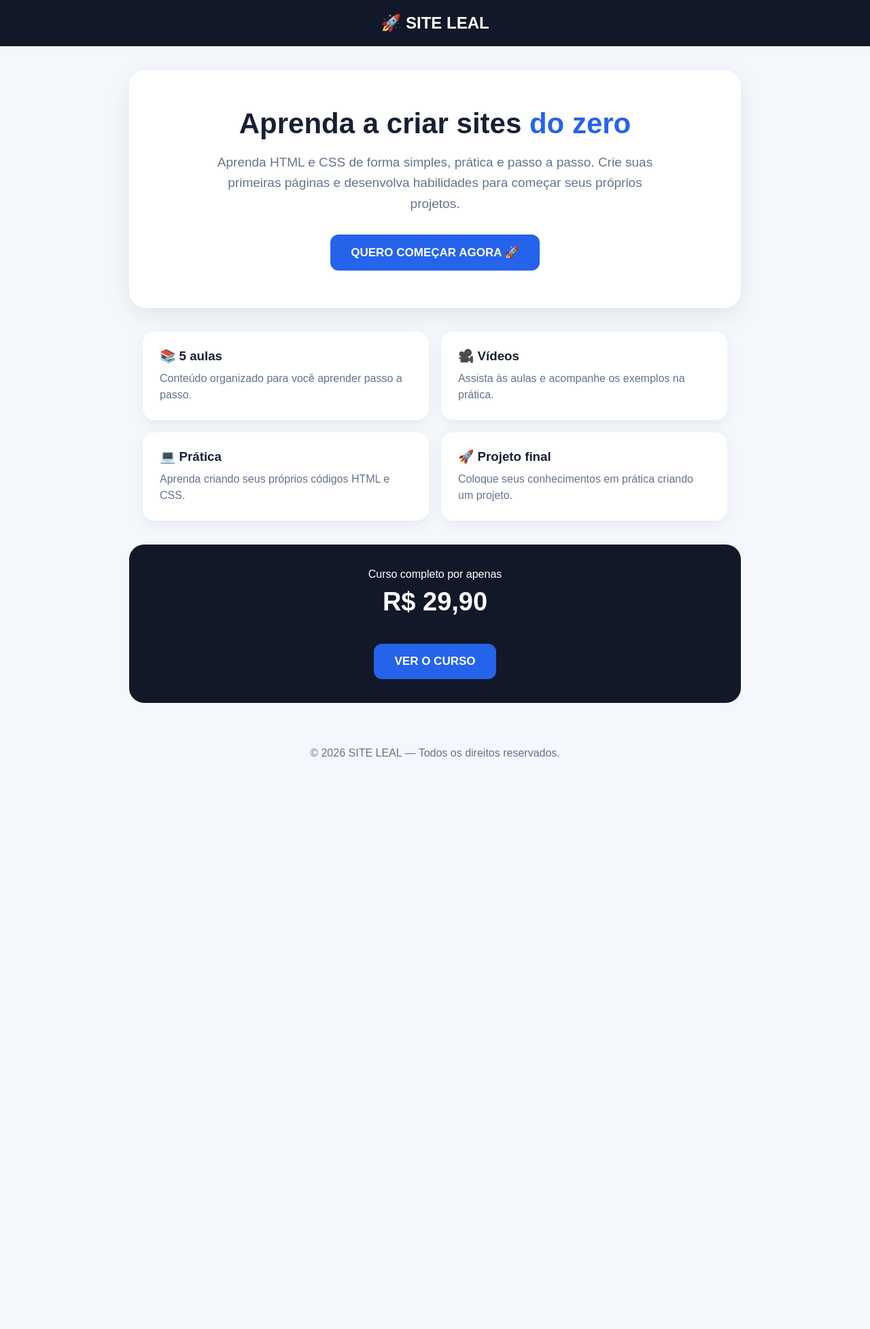
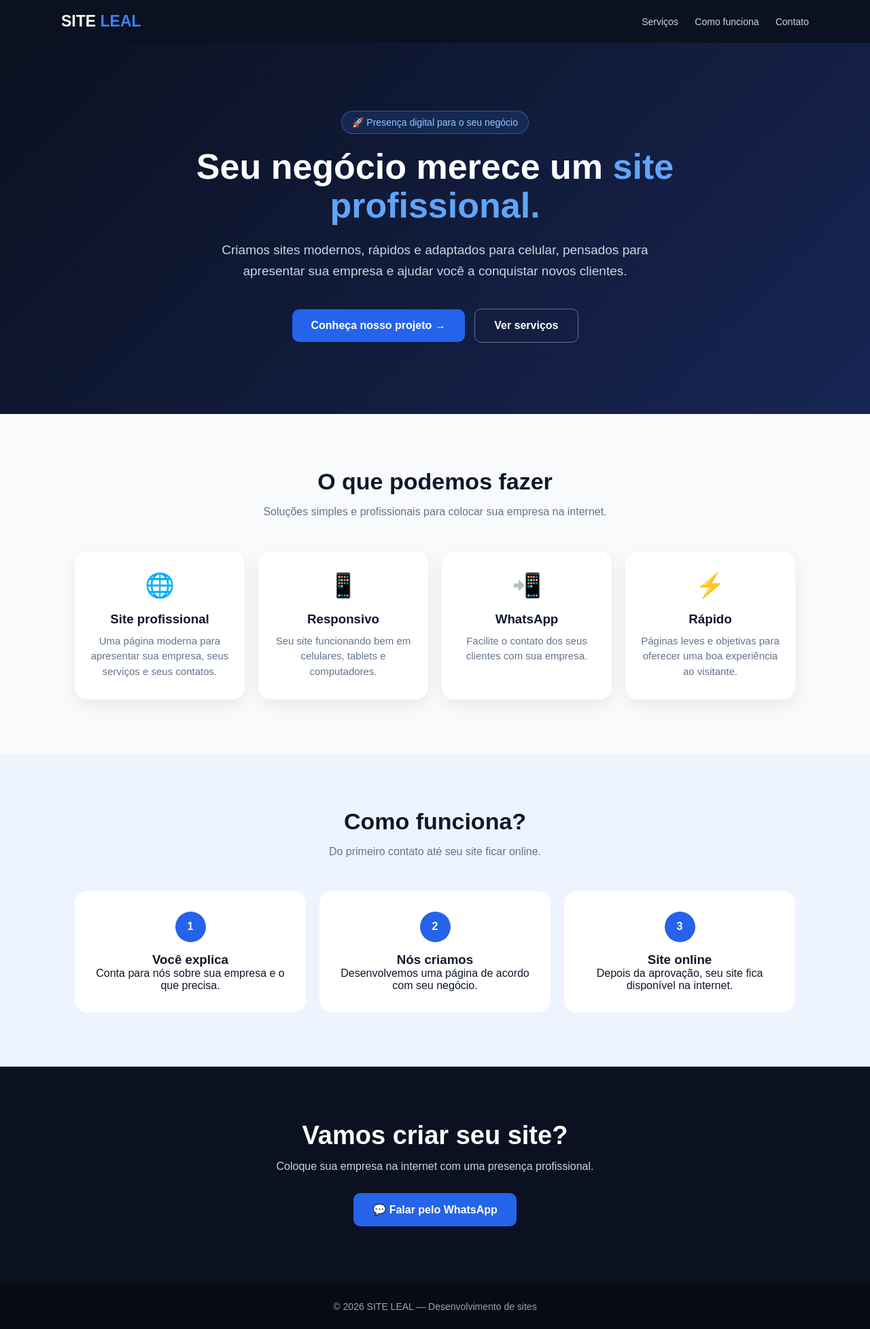
Before and after one commit to luizfernandoo21k-max/site-cursos, a Flask app: page / in a window 1280 px wide. Shown: the whole page at 68% size. Before the commit the page ends 1113 px from the top, so only its background shows below. Run offline with Flask 3, Linux system fonts and the light colour scheme.

Commit message:
Atualizar páginas do site

```diff
--- a/templates/index.html
+++ b/templates/index.html
@@ -4,85 +4,158 @@
     <meta charset="UTF-8">
     <meta name="viewport" content="width=device-width, initial-scale=1.0">
 
-    <title>SITE LEAL | Aprenda a Criar Sites</title>
+    <title>SITE LEAL | Sites Profissionais</title>
 
     <style>
         * {
-            box-sizing: border-box;
             margin: 0;
             padding: 0;
+            box-sizing: border-box;
+        }
+
+        html {
+            scroll-behavior: smooth;
         }
 
         body {
             font-family: Arial, sans-serif;
-            background: #f4f7fb;
-            color: #172033;
+            background: #f8fafc;
+            color: #0f172a;
         }
 
         header {
-            background: #111827;
+            background: #0b1120;
+            padding: 18px 20px;
+            position: sticky;
+            top: 0;
+            z-index: 10;
+        }
+
+        .nav {
+            max-width: 1100px;
+            margin: auto;
+            display: flex;
+            align-items: center;
+            justify-content: space-between;
+        }
+
+        .logo {
             color: white;
-            padding: 20px;
+            font-size: 23px;
+            font-weight: bold;
+        }
+
+        .logo span {
+            color: #3b82f6;
+        }
+
+        .nav a {
+            color: #cbd5e1;
+            text-decoration: none;
+            margin-left: 20px;
+            font-size: 14px;
+        }
+
+        .hero {
+            background: linear-gradient(135deg, #0b1120, #172554);
+            color: white;
+            padding: 100px 20px;
             text-align: center;
         }
 
-        header h2 {
-            font-size: 24px;
+        .hero-content {
+            max-width: 850px;
+            margin: auto;
         }
 
-        .hero {
-            max-width: 900px;
-            margin: 35px auto;
-            padding: 55px 25px;
-            text-align: center;
-            background: white;
-            border-radius: 24px;
-            box-shadow: 0 10px 35px rgba(0,0,0,0.08);
+        .tag {
+            display: inline-block;
+            padding: 8px 15px;
+            background: rgba(59,130,246,0.15);
+            border: 1px solid rgba(96,165,250,0.4);
+            border-radius: 30px;
+            color: #93c5fd;
+            margin-bottom: 20px;
+            font-size: 14px;
         }
 
         .hero h1 {
-            font-size: 42px;
-            margin-bottom: 18px;
+            font-size: 52px;
+            line-height: 1.1;
+            margin-bottom: 22px;
         }
 
         .hero h1 span {
-            color: #2563eb;
+            color: #60a5fa;
         }
 
         .hero p {
-            max-width: 650px;
+            max-width: 680px;
             margin: auto;
+            color: #cbd5e1;
             font-size: 19px;
             line-height: 1.6;
-            color: #64748b;
+        }
+
+        .botoes {
+            margin-top: 35px;
         }
 
         .botao {
             display: inline-block;
-            margin-top: 30px;
-            padding: 16px 30px;
+            padding: 15px 28px;
+            border-radius: 10px;
+            text-decoration: none;
+            font-weight: bold;
+            margin: 5px;
+        }
+
+        .principal {
             background: #2563eb;
             color: white;
-            text-decoration: none;
-            border-radius: 12px;
-            font-weight: bold;
-            font-size: 17px;
         }
 
-        .beneficios {
-            max-width: 900px;
-            margin: 30px auto;
+        .secundario {
+            border: 1px solid #64748b;
+            color: white;
+        }
+
+        .secao {
+            max-width: 1100px;
+            margin: auto;
+            padding: 80px 20px;
+            text-align: center;
+        }
+
+        .titulo {
+            font-size: 34px;
+            margin-bottom: 12px;
+        }
+
+        .subtitulo {
+            color: #64748b;
+            max-width: 650px;
+            margin: auto;
+            line-height: 1.6;
+        }
+
+        .cards {
             display: grid;
-            grid-template-columns: repeat(2, 1fr);
-            gap: 18px;
-            padding: 0 20px;
+            grid-template-columns: repeat(4, 1fr);
+            gap: 20px;
+            margin-top: 45px;
         }
 
         .card {
             background: white;
-            padding: 25px;
+            padding: 30px 20px;
             border-radius: 18px;
-            box-shadow: 0 6px 20px rgba(0,0,0,0.06);
+            box-shadow: 0 8px 25px rgba(15,23,42,0.07);
+        }
+
+        .icone {
+            font-size: 35px;
+            margin-bottom: 18px;
         }
 
         .card h3 {
@@ -92,37 +165,101 @@
         .card p {
             color: #64748b;
             line-height: 1.5;
+            font-size: 15px;
         }
 
-        .oferta {
-            max-width: 900px;
-            margin: 35px auto;
-            padding: 35px 20px;
-            text-align: center;
-            background: #111827;
-            color: white;
-            border-radius: 22px;
+        .processo {
+            background: #eef4ff;
         }
 
-        .preco {
+        .passos {
+            display: grid;
+            grid-template-columns: repeat(3, 1fr);
+            gap: 20px;
+            margin-top: 45px;
+        }
+
+        .passo {
+            background: white;
+            padding: 30px;
+            border-radius: 18px;
+        }
+
+        .numero {
+            width: 45px;
+            height: 45px;
+            margin: auto auto 15px;
+            border-radius: 50%;
+            background: #2563eb;
+            color: white;
+            display: flex;
+            align-items: center;
+            justify-content: center;
+            font-weight: bold;
+        }
+
+        .cta {
+            background: #0b1120;
+            color: white;
+            text-align: center;
+            padding: 80px 20px;
+        }
+
+        .cta h2 {
             font-size: 38px;
-            font-weight: bold;
-            margin: 10px;
+            margin-bottom: 15px;
+        }
+
+        .cta p {
+            color: #cbd5e1;
+            margin-bottom: 25px;
         }
 
         footer {
+            background: #070b14;
+            color: #94a3b8;
             text-align: center;
-            padding: 30px;
-            color: #64748b;
+            padding: 25px;
+            font-size: 14px;
         }
 
-        @media (max-width: 600px) {
-            .hero h1 {
-                font-size: 30px;
+        @media (max-width: 800px) {
+            .hero {
+                padding: 75px 20px;
             }
 
-            .beneficios {
+            .hero h1 {
+                font-size: 38px;
+            }
+
+            .cards {
+                grid-template-columns: 1fr 1fr;
+            }
+
+            .passos {
                 grid-template-columns: 1fr;
+            }
+
+            .nav a {
+                display: none;
+            }
+        }
+
+        @media (max-width: 500px) {
+            .hero h1 {
+                font-size: 32px;
+            }
+
+            .hero p {
+                font-size: 17px;
+            }
+
+            .cards {
+                grid-template-columns: 1fr;
+            }
+
+            .titulo {
+                font-size: 28px;
             }
         }
     </style>
@@ -131,65 +268,155 @@
 <body>
 
 <header>
-    <h2>🚀 SITE LEAL</h2>
+    <div class="nav">
+        <div class="logo">SITE <span>LEAL</span></div>
+
+        <div>
+            <a href="#servicos">Serviços</a>
+            <a href="#processo">Como funciona</a>
+            <a href="#contato">Contato</a>
+        </div>
+    </div>
 </header>
 
 <section class="hero">
 
-    <h1>Aprenda a criar sites <span>do zero</span></h1>
+    <div class="hero-content">
 
-    <p>
-        Aprenda HTML e CSS de forma simples, prática e passo a passo.
-        Crie suas primeiras páginas e desenvolva habilidades para começar
-        seus próprios projetos.
-    </p>
+        <div class="tag">🚀 Presença digital para o seu negócio</div>
 
-    <a class="botao" href="/curso">
-        QUERO COMEÇAR AGORA 🚀
-    </a>
+        <h1>
+            Seu negócio merece um
+            <span>site profissional.</span>
+        </h1>
 
-</section>
+        <p>
+            Criamos sites modernos, rápidos e adaptados para celular,
+            pensados para apresentar sua empresa e ajudar você a conquistar
+            novos clientes.
+        </p>
 
-<section class="beneficios">
+        <div class="botoes">
+            <a class="botao principal" href="/curso">
+                Conheça nosso projeto →
+            </a>
 
-    <div class="card">
-        <h3>📚 5 aulas</h3>
-        <p>Conteúdo organizado para você aprender passo a passo.</p>
-    </div>
+            <a class="botao secundario" href="#servicos">
+                Ver serviços
+            </a>
+        </div>
 
-    <div class="card">
-        <h3>🎥 Vídeos</h3>
-        <p>Assista às aulas e acompanhe os exemplos na prática.</p>
-    </div>
-
-    <div class="card">
-        <h3>💻 Prática</h3>
-        <p>Aprenda criando seus próprios códigos HTML e CSS.</p>
-    </div>
-
-    <div class="card">
-        <h3>🚀 Projeto final</h3>
-        <p>Coloque seus conhecimentos em prática criando um projeto.</p>
     </div>
 
 </section>
 
-<section class="oferta">
+<section class="secao" id="servicos">
 
-    <p>Curso completo por apenas</p>
+    <h2 class="titulo">O que podemos fazer</h2>
 
-    <div class="preco">
-        R$ 29,90
+    <p class="subtitulo">
+        Soluções simples e profissionais para colocar sua empresa na internet.
+    </p>
+
+    <div class="cards">
+
+        <div class="card">
+            <div class="icone">🌐</div>
+            <h3>Site profissional</h3>
+            <p>
+                Uma página moderna para apresentar sua empresa,
+                seus serviços e seus contatos.
+            </p>
+        </div>
+
+        <div class="card">
+            <div class="icone">📱</div>
+            <h3>Responsivo</h3>
+            <p>
+                Seu site funcionando bem em celulares,
+                tablets e computadores.
+            </p>
+        </div>
+
+        <div class="card">
+            <div class="icone">📲</div>
+            <h3>WhatsApp</h3>
+            <p>
+                Facilite o contato dos seus clientes com sua empresa.
+            </p>
+        </div>
+
+        <div class="card">
+            <div class="icone">⚡</div>
+            <h3>Rápido</h3>
+            <p>
+                Páginas leves e objetivas para oferecer
+                uma boa experiência ao visitante.
+            </p>
+        </div>
+
     </div>
 
-    <a class="botao" href="/curso">
-        VER O CURSO
+</section>
+
+<section class="processo" id="processo">
+
+    <div class="secao">
+
+        <h2 class="titulo">Como funciona?</h2>
+
+        <p class="subtitulo">
+            Do primeiro contato até seu site ficar online.
+        </p>
+
+        <div class="passos">
+
+            <div class="passo">
+                <div class="numero">1</div>
+                <h3>Você explica</h3>
+                <p>
+                    Conta para nós sobre sua empresa e o que precisa.
+                </p>
+            </div>
+
+            <div class="passo">
+                <div class="numero">2</div>
+                <h3>Nós criamos</h3>
+                <p>
+                    Desenvolvemos uma página de acordo com seu negócio.
+                </p>
+            </div>
+
+            <div class="passo">
+                <div class="numero">3</div>
+                <h3>Site online</h3>
+                <p>
+                    Depois da aprovação, seu site fica disponível na internet.
+                </p>
+            </div>
+
+        </div>
+
+    </div>
+
+</section>
+
+<section class="cta" id="contato">
+
+    <h2>Vamos criar seu site?</h2>
+
+    <p>
+        Coloque sua empresa na internet com uma presença profissional.
+    </p>
+
+    <a class="botao principal" href="https://wa.me/5500000000000">
+        💬 Falar pelo WhatsApp
     </a>
 
 </section>
 
 <footer>
-    © 2026 SITE LEAL — Todos os direitos reservados.
+    © 2026 SITE LEAL — Desenvolvimento de sites
 </footer>
 
 </body>
```
Also changed, not shown: templates/curso.html (+54 -19 lines).
